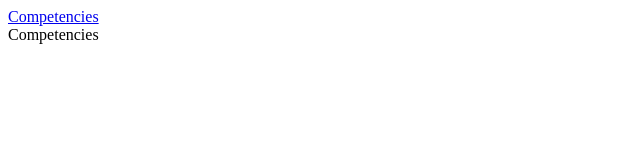
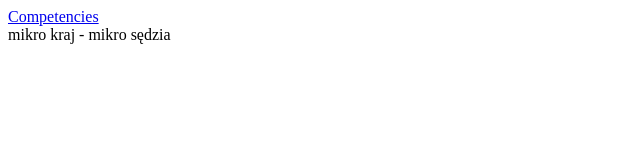
Before and after one commit to mkuciapski/CompetencesDzienne2026, a Vue app: page / in a window 1280 px wide. Shown: the top 160 px of the page, without its empty margins (0-640 px from the left). Built offline with nearby package versions, Linux system fonts and the light colour scheme.

Commit message:
test change

```diff
--- a/src/views/CompetenciesView.vue
+++ b/src/views/CompetenciesView.vue
@@ -1,5 +1,5 @@
 <script setup lang="ts"></script>
 
 <template>
-  <main>Competencies</main>
+  <main>mikro kraj - mikro sędzia</main>
 </template>
```
